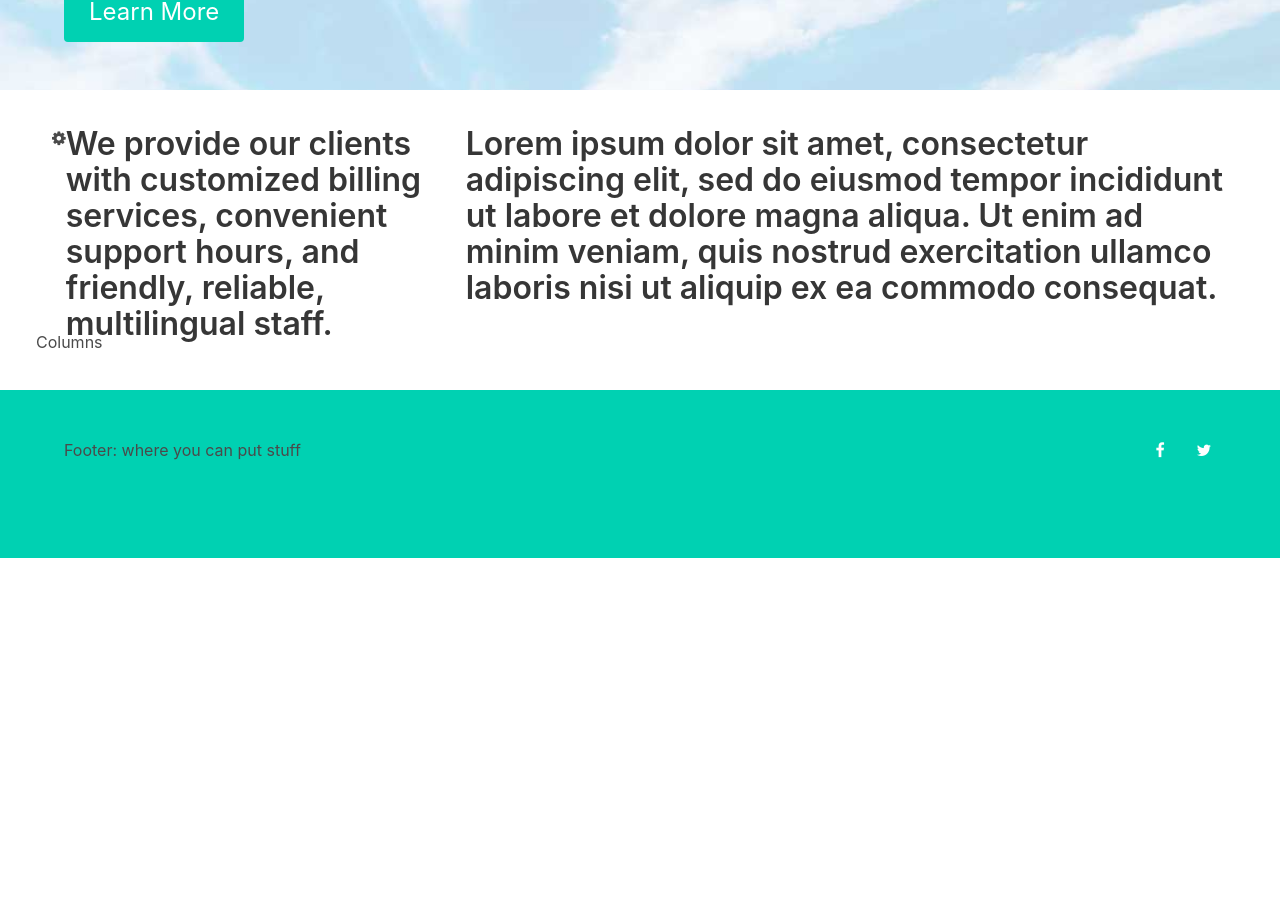
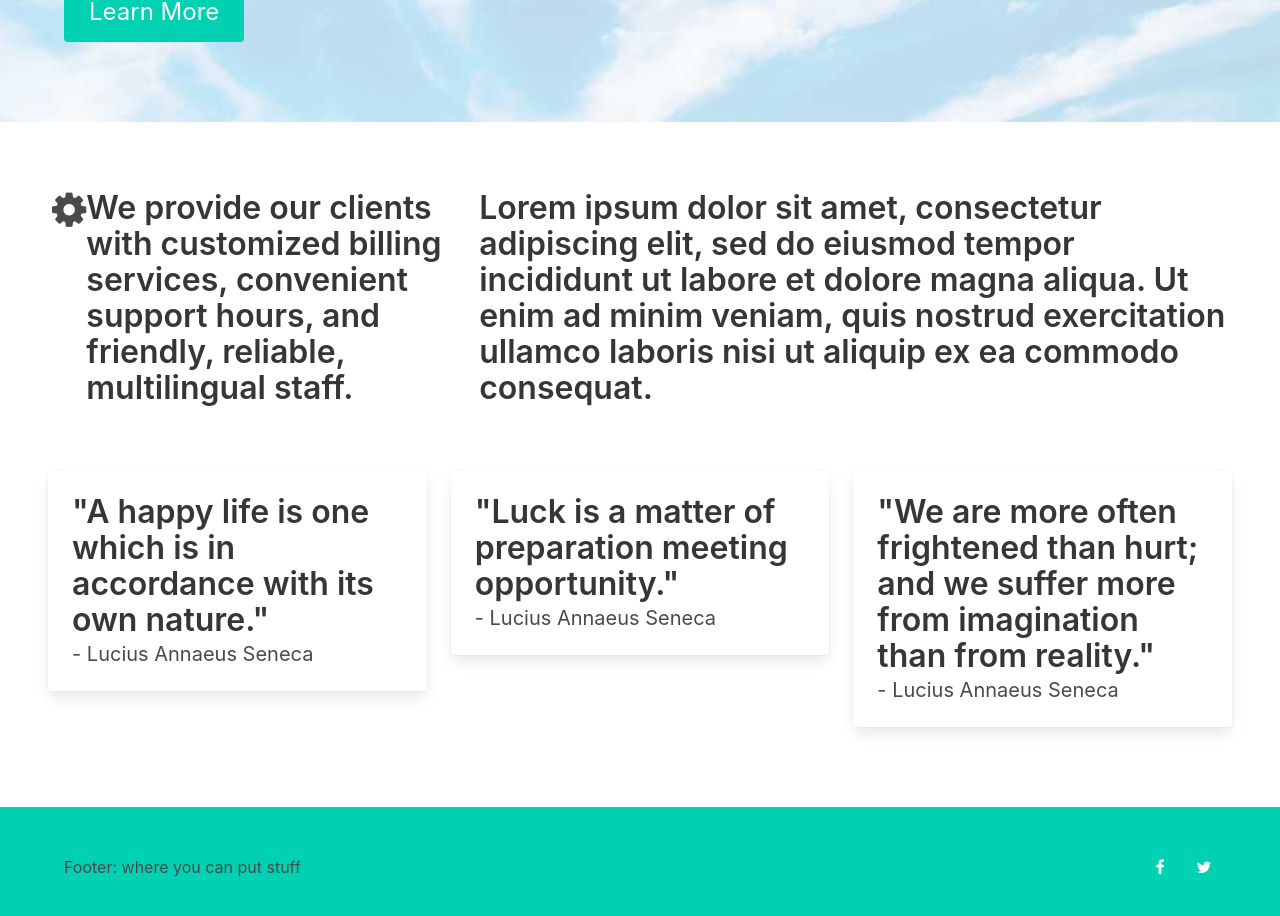
Before and after one commit to demitry/udemy-fe, a Vue app in the folder vue/compare-vue/: page /#/ in a window 1280 px wide. Shown: the part 434-1350 px from the top of the page. Before the commit the page ends 992 px from the top, so only its background shows below. Built offline with nearby package versions, Linux system fonts and the light colour scheme.

Commit message:
cards on home

```diff
--- a/vue/compare-vue/package.json
+++ b/vue/compare-vue/package.json
@@ -10,6 +10,7 @@
     "build": "node build/build.js"
   },
   "dependencies": {
+    "axios": "^0.16.2",
     "bulma": "^0.4.2",
     "vue": "^2.3.3",
     "vue-router": "^2.3.1"
--- a/vue/compare-vue/src/components/Faq.vue
+++ b/vue/compare-vue/src/components/Faq.vue
@@ -1,6 +1,24 @@
 <template>
   <div class="faq">
-    FAQ
+
+    <div class="container">
+      <section class="section">
+        <h1 class="title">FAQ</h1>
+        <h2 class="subtitle is-4">Lorem ipsum and all of this jazz.</h2>
+
+        <div class="columns">
+          <div class="column is-one-third">
+            <div class="card">
+              <div class="card-content">
+                <p class="title">My title</p>
+                <p class="answer">answer</p>
+              </div>
+            </div>
+          </div>
+        </div>
+      </section>
+    </div>
+
   </div>
 </template>
 
--- a/vue/compare-vue/src/components/Home.vue
+++ b/vue/compare-vue/src/components/Home.vue
@@ -30,7 +30,32 @@
       </div>
 
       <div class="columns pd">
-        Columns
+        <div class="column">
+          <div class="card">
+            <div class="card-content">
+              <p class="title">"A happy life is one which is in accordance with its own nature."</p>
+              <p class="subtitle"> -  Lucius Annaeus Seneca</p>
+            </div>
+          </div>
+        </div>
+        <div class="column">
+          <div class="card">
+            <div class="card-content">
+              <p class="title">"Luck is a matter of preparation meeting opportunity."</p>
+              <p class="subtitle"> -  Lucius Annaeus Seneca</p>
+            </div>
+          </div>
+        </div>
+
+        <div class="column">
+          <div class="card">
+            <div class="card-content">
+              <p class="title">"We are more often frightened than hurt; and we suffer more from imagination than from reality."</p>
+              <p class="subtitle"> -  Lucius Annaeus Seneca</p>
+            </div>
+          </div>
+        </div>
+
       </div>
 
     </section>
@@ -69,4 +94,15 @@ export default {
 
   h2
     margin: 1.5rem 0 2rem 0 !important
+
+.fa-cog
+  font-size: 40px
+
+#learn
+  +desktop
+    margin-bottom: 2rem
+
+.pd
+  +tablet
+    padding: 2em 0
 </style>
--- a/vue/compare-vue/src/mq.sass
+++ b/vue/compare-vue/src/mq.sass
@@ -1,5 +1,5 @@
 
-$primary: #1EC9AC !default
+$primary: #4e6b66 !default
 
 // Responsiveness
 // 960, 1152, and 1344 have been chosen because they are divisible by both 12 and 16
```
Also changed, not shown: 1 other file (tests, documents, lock files or other folders).
